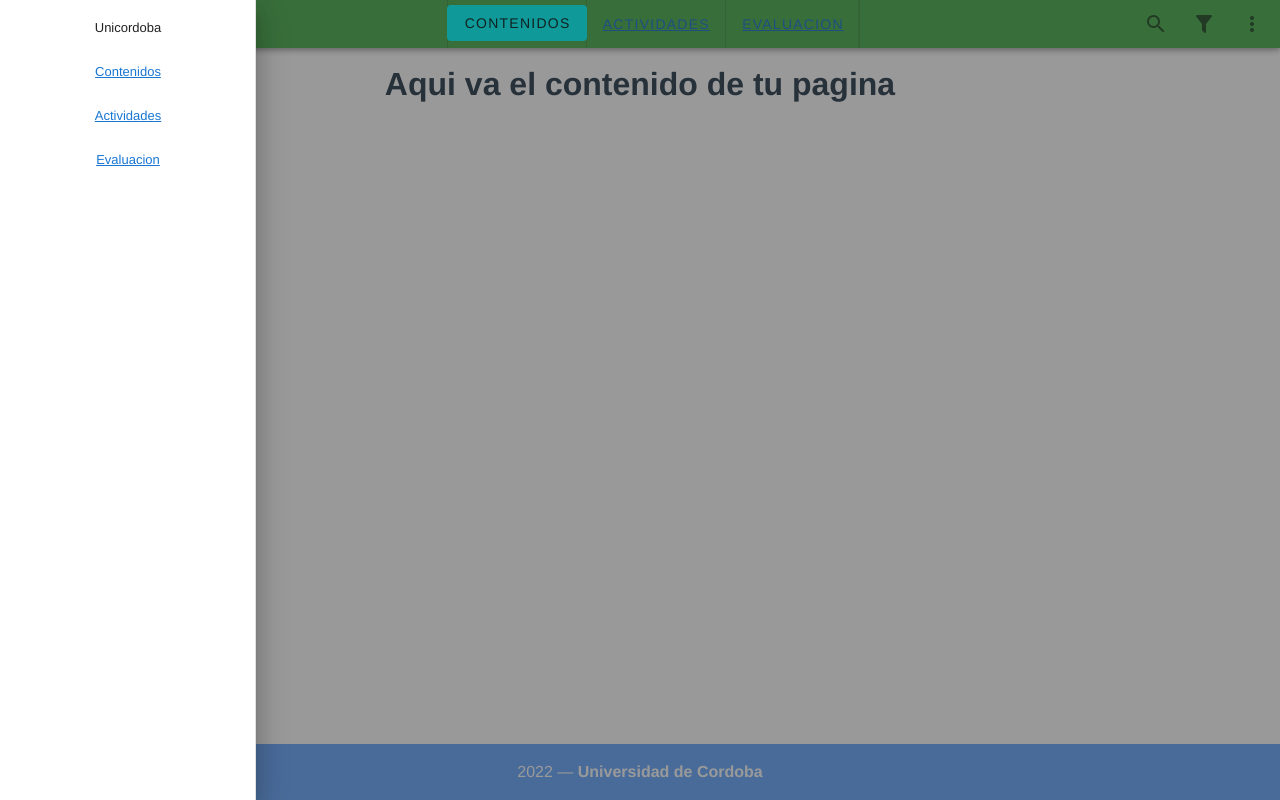
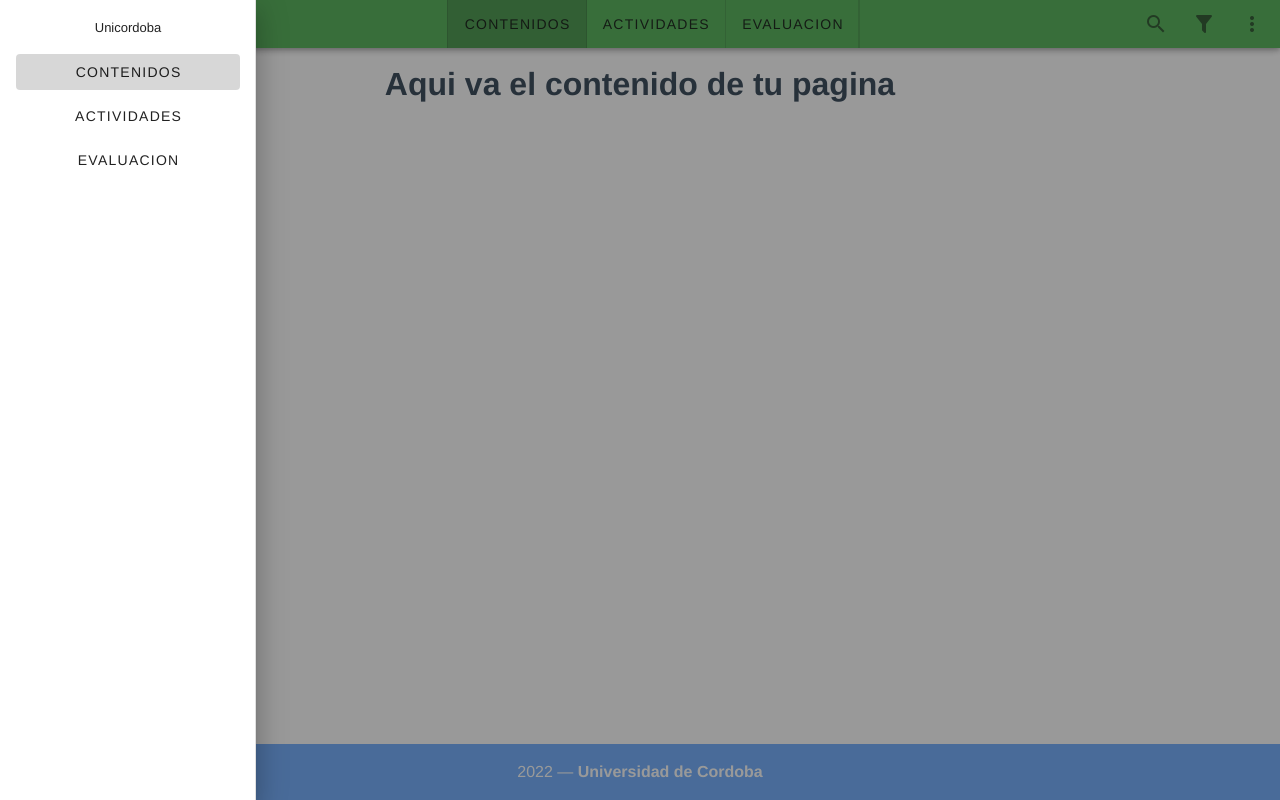
Before and after one commit to Anfelole/ova, a Vue app: page /contenidos in a window 1280 px wide. Both pictures are taken after a click on the button 28 px from the left and 24 px from the top of the page. Built offline with nearby package versions, Linux system fonts and the light colour scheme.

Commit message:
correccion de botones del toolbar

```diff
--- a/src/views/PaginaView.vue
+++ b/src/views/PaginaView.vue
@@ -17,26 +17,25 @@
 
 
 
-    <v-toolbar-items class="hidden-sm-and-down">
+    <v-toolbar-items class="hidden-sm-and-down" >
       <v-divider vertical></v-divider>
 
 
-        <router-link to="/contenidos">
-          <v-btn text class="cont">Contenidos</v-btn>
-        </router-link>
-
+      <v-btn
+        text
+        to="/contenidos">Contenidos</v-btn>
 
       <v-divider vertical></v-divider>
 
-      <v-btn text>
-        <router-link to="/actividades">Actividades</router-link>
-      </v-btn>
+      <v-btn
+       text
+       to="/actividades">Actividades</v-btn>
 
       <v-divider vertical></v-divider>
 
-      <v-btn text>
-        <router-link to="/evaluacion">Evaluacion</router-link>
-      </v-btn>
+      <v-btn
+        text
+        to="/evaluacion">Evaluacion</v-btn>
 
       <v-divider vertical></v-divider>
     </v-toolbar-items>
@@ -77,15 +76,26 @@
           </v-list-item>
 
           <v-list-item>
-            <v-list-item-title><router-link to="/contenidos">Contenidos</router-link></v-list-item-title>
+              <v-btn
+                block
+                text
+                to="/contenidos">Contenidos</v-btn>
           </v-list-item>
 
           <v-list-item>
-            <v-list-item-title><router-link to="/actividades">Actividades</router-link></v-list-item-title>
+              <v-btn
+                block
+                text
+                to="/actividades">Actividades</v-btn>
           </v-list-item>
 
           <v-list-item>
-            <v-list-item-title><router-link to="/evaluacion">Evaluacion</router-link></v-list-item-title>
+
+              <v-btn
+                block
+                text
+                to="/evaluacion">Evaluacion</v-btn>
+
           </v-list-item>
 
         </v-list-item-group>
@@ -136,12 +146,7 @@
   text-align: center;
   color: #2c3e50;
 }
- .cont{
-   background-color: aqua;
-   height: 100%;
-   width: 100%;
-   margin-top: 5px;
- }
+
 nav {
   padding: 30px;
 }
```
